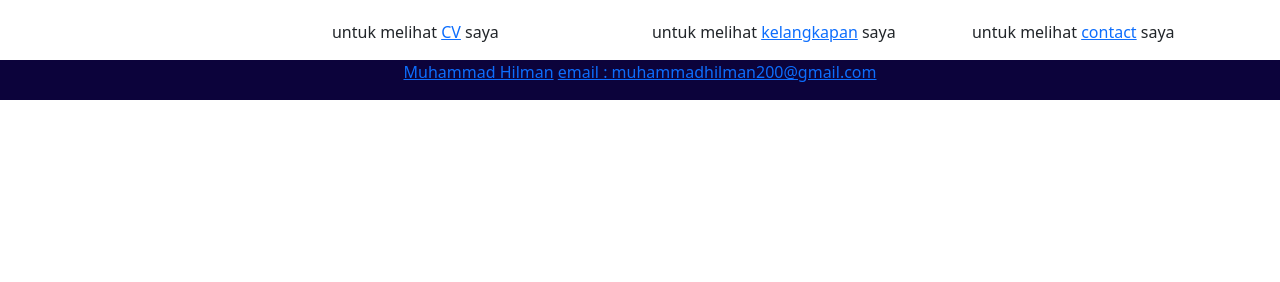
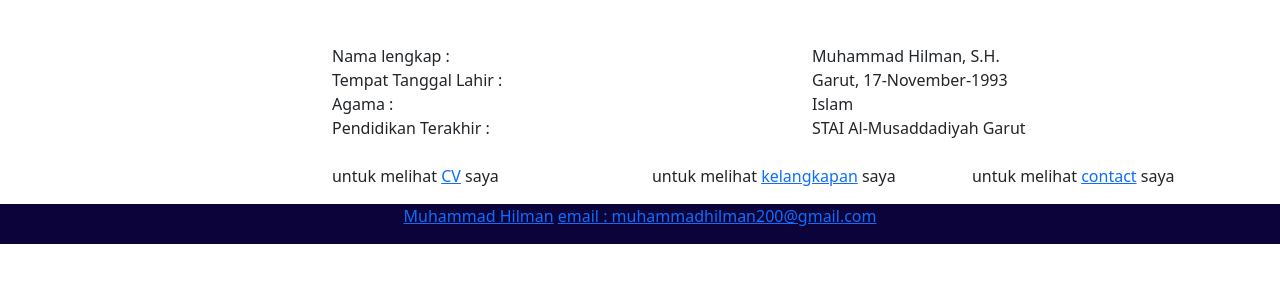
Before and after one commit to oone3136/oone3136.github.io, a plain HTML site: page index.html in a window 1280 px wide. Shown: the part 220-502 px from the top of the page. Drawn offline with nearby package versions, Linux system fonts and the light colour scheme.

Commit message:
Update index.html

```diff
--- a/index.html
+++ b/index.html
@@ -37,6 +37,37 @@
 			</div>
 		</div>
 	</div>
+	<br>
+	<div class="container-fluid">
+		<div class="row">
+			<div class="col-sm-1"></div>
+			<div class="col-sm-2"></div>
+			<div class="col">Nama lengkap : </div>
+			<div class="col">Muhammad Hilman, S.H.</div>
+		</div>
+		<div class="row">
+			<div class="col-sm-1"></div>
+			<div class="col-sm-2"></div>
+			<div class="col">Tempat Tanggal Lahir : </div>
+			<div class="col">Garut, 17-November-1993</div>
+		</div>
+
+
+		<div class="row">
+			<div class="col-sm-1"></div>
+			<div class="col-sm-2"></div>
+			<div class="col">Agama : </div>
+			<div class="col">Islam</div>
+		</div>
+
+		<div class="row">
+			<div class="col-sm-1"></div>
+			<div class="col-sm-2"></div>
+			<div class="col">Pendidikan Terakhir : </div>
+			<div class="col">STAI Al-Musaddadiyah Garut</div>
+		</div>
+	</div>
+	<br>
 	<div class="container-fluid">
 		<div class="row">
 			<div class="col-sm-1"></div>
```
